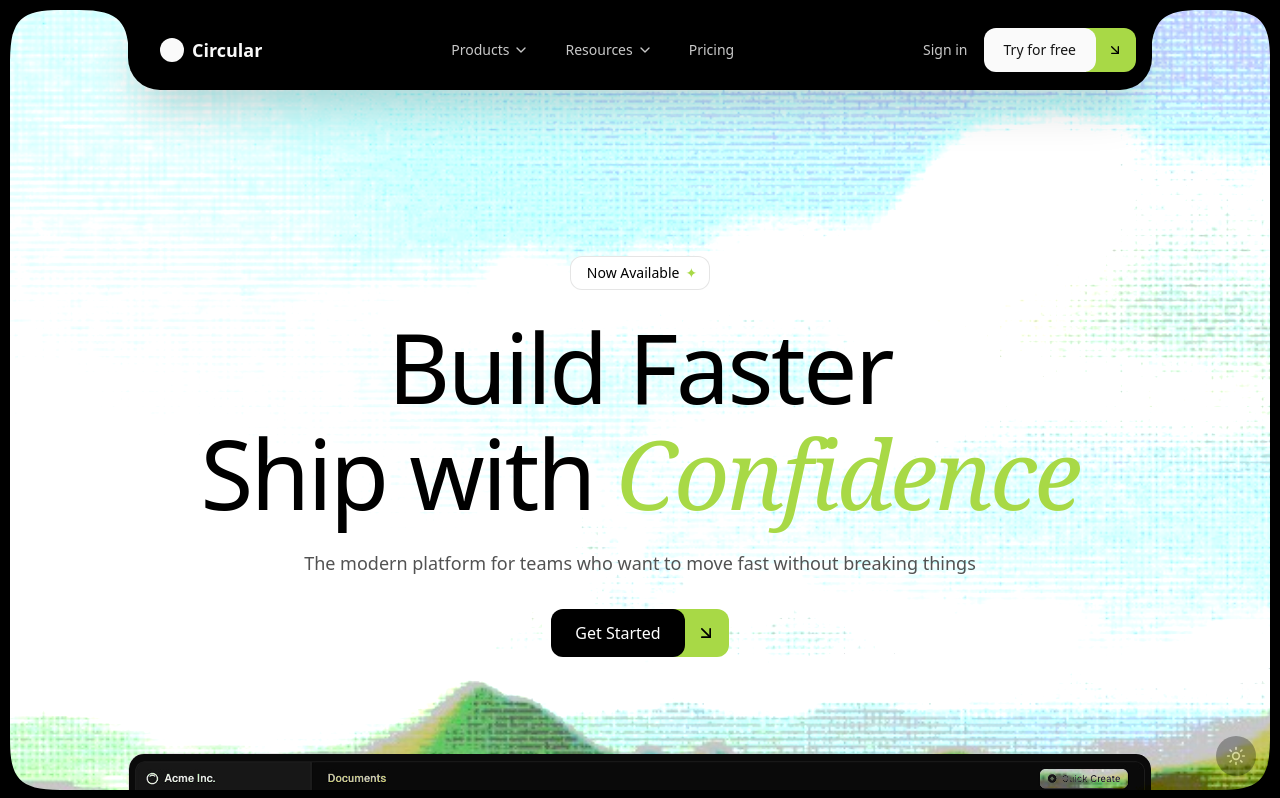
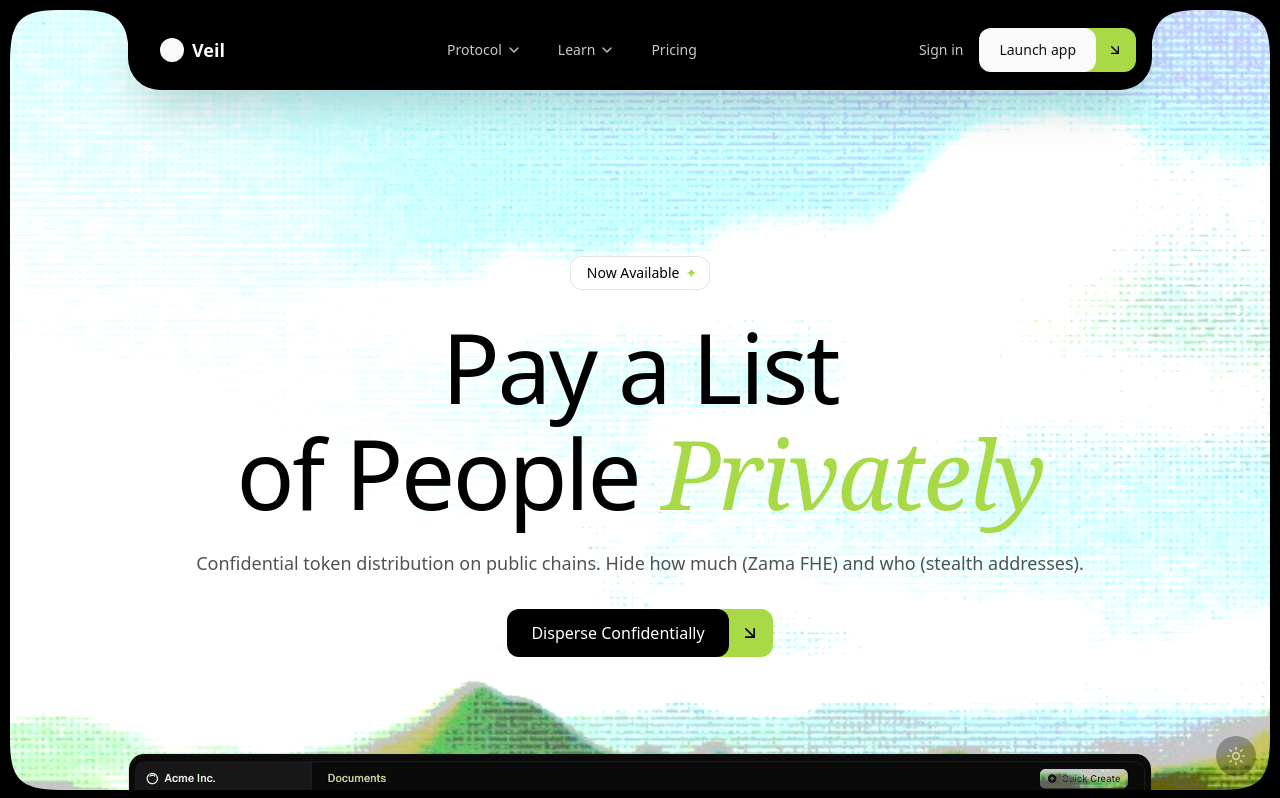
Before and after one commit to Venkat5599/zama, a Next.js app in the folder frontend/: page / in a window 1280 px wide. Shown: the top 798 px of the page. Built offline with nearby package versions, Linux system fonts and the light colour scheme; what wagmi would draw is missing.

Commit message:
Rewrite landing copy for Veil (hero, header, how-it-works, blur, metadata)

```diff
--- a/frontend/components/blur-in-headline.tsx
+++ b/frontend/components/blur-in-headline.tsx
@@ -4,7 +4,7 @@ import { useRef, useEffect, useState } from "react";
 import type { ReactNode } from "react";
 
 const headline =
-  "Modern teams use our platform to elevate every customer touchpoint, blending human expertise with AI capabilities in a unified system that drives continuous improvement across all channels.";
+  "Veil encrypts the amount with fully homomorphic encryption and hides the recipient behind a one-time stealth address, so onchain observers learn neither how much you paid nor who you paid.";
 
 export function BlurInHeadline(): ReactNode {
   const containerRef = useRef<HTMLDivElement>(null);
--- a/frontend/components/header.tsx
+++ b/frontend/components/header.tsx
@@ -6,16 +6,16 @@ import { useState, type ReactNode } from "react";
 
 const menus = {
   products: [
-    { label: "Analytics", description: "Track your metrics in real-time" },
-    { label: "Automation", description: "Streamline your workflows" },
-    { label: "Integrations", description: "Connect with 100+ tools" },
-    { label: "API", description: "Build custom solutions" },
+    { label: "Confidential Disperse", description: "Encrypted amounts to stealth addresses" },
+    { label: "Stealth Addresses", description: "One-time unlinkable recipients (ERC-5564)" },
+    { label: "FHE Amounts", description: "euint64 ciphertext balances (ERC-7984)" },
+    { label: "Claim Portal", description: "Decrypt only your own slice" },
   ],
   resources: [
-    { label: "Documentation", description: "Learn how to get started" },
-    { label: "Blog", description: "Tips and best practices" },
-    { label: "Case Studies", description: "See how others succeed" },
-    { label: "Community", description: "Join the conversation" },
+    { label: "Whitepaper", description: "Protocol and security analysis" },
+    { label: "Architecture", description: "How Veil is built" },
+    { label: "Prior Art", description: "FHE-DKSAP and related work" },
+    { label: "Zama Program", description: "Season 3 bounty track" },
   ],
 };
 
@@ -162,25 +162,25 @@ export function Header(): ReactNode {
       <div className="h-20 max-[850px]:h-18 flex items-center justify-between px-4 max-[850px]:px-6">
         <a href="#" className="flex items-center gap-2 ml-4 max-[850px]:ml-0">
           <div className="w-6 h-6 rounded-full bg-foreground" />
-          <span className="text-lg font-semibold text-foreground leading-0 max-[1200px]:hidden max-[850px]:inline">Circular</span>
+          <span className="text-lg font-semibold text-foreground leading-0 max-[1200px]:hidden max-[850px]:inline">Veil</span>
         </a>
 
         <nav className="flex items-center gap-1 max-[1200px]:gap-0 max-[850px]:hidden">
           <DesktopDropdown
-            label="Products"
+            label="Protocol"
             menuKey="products"
             isOpen={activeMenu === "products"}
             onOpen={() => setActiveMenu("products")}
             onClose={() => setActiveMenu(null)}
           />
           <DesktopDropdown
-            label="Resources"
+            label="Learn"
             menuKey="resources"
             isOpen={activeMenu === "resources"}
             onOpen={() => setActiveMenu("resources")}
             onClose={() => setActiveMenu(null)}
           />
-          <a href="#pricing" className="px-4 py-2 max-[1200px]:px-3 text-sm font-medium text-foreground/80 hover:text-foreground transition-colors rounded-full hover:bg-foreground/5">
+          <a href="/dashboard/send" className="px-4 py-2 max-[1200px]:px-3 text-sm font-medium text-foreground/80 hover:text-foreground transition-colors rounded-full hover:bg-foreground/5">
             Pricing
           </a>
         </nav>
@@ -189,9 +189,9 @@ export function Header(): ReactNode {
           <a href="#" className="text-sm font-medium text-foreground/80 hover:text-foreground transition-colors">
             Sign in
           </a>
-          <a href="#" className="group relative inline-flex items-center">
+          <a href="/dashboard/send" className="group relative inline-flex items-center">
             <span className="absolute right-0 inset-y-0 w-[calc(100%-1.5rem)] rounded-xl bg-accent" />
-            <span className="relative z-10 px-5 py-3 rounded-xl bg-foreground text-background text-sm font-medium">Try for free</span>
+            <span className="relative z-10 px-5 py-3 rounded-xl bg-foreground text-background text-sm font-medium">Launch app</span>
             <span className="relative -left-px z-10 w-10 h-10 rounded-xl flex items-center justify-center text-black">
               <ArrowDownRight className="w-4 h-4 transition-transform duration-300 group-hover:-rotate-45" />
             </span>
@@ -220,23 +220,23 @@ export function Header(): ReactNode {
             <div className="px-6 pb-4">
               <nav className="space-y-0">
                 <a href="#" className="flex items-center justify-between py-4 text-base font-medium text-foreground border-b border-foreground/10" onClick={closeMobile}>
-                  Customers
+                  Home
                 </a>
                 <MobileExpandable
-                  label="Products"
+                  label="Protocol"
                   menuKey="products"
                   isExpanded={mobileExpanded === "products"}
                   onToggle={() => toggleExpanded("products")}
                   onClose={closeMobile}
                 />
                 <MobileExpandable
-                  label="Resources"
+                  label="Learn"
                   menuKey="resources"
                   isExpanded={mobileExpanded === "resources"}
                   onToggle={() => toggleExpanded("resources")}
                   onClose={closeMobile}
                 />
-                <a href="#pricing" className="flex items-center justify-between py-4 text-base font-medium text-foreground" onClick={closeMobile}>
+                <a href="/dashboard/send" className="flex items-center justify-between py-4 text-base font-medium text-foreground" onClick={closeMobile}>
                   Pricing
                 </a>
               </nav>
@@ -247,7 +247,7 @@ export function Header(): ReactNode {
                 </a>
                 <a href="#" className="group relative inline-flex items-center" onClick={closeMobile}>
                   <span className="absolute right-0 inset-y-0 w-[calc(100%-1.5rem)] rounded-2xl bg-accent" />
-                  <span className="relative z-10 px-5 py-3 rounded-2xl bg-foreground text-background text-sm font-medium">Try for free</span>
+                  <span className="relative z-10 px-5 py-3 rounded-2xl bg-foreground text-background text-sm font-medium">Launch app</span>
                   <span className="relative -left-px z-10 w-10 h-10 rounded-2xl flex items-center justify-center text-foreground">
                     <ArrowDownRight className="w-4 h-4 transition-transform duration-300 group-hover:-rotate-45" />
                   </span>
--- a/frontend/components/hero.tsx
+++ b/frontend/components/hero.tsx
@@ -102,14 +102,14 @@ export function Hero(): ReactNode {
               variants={fadeInUp}
               transition={{ duration: 0.8, ease }}
             >
-              Build Faster
+              Pay a List
             </motion.span>
             <motion.span
               className="block"
               variants={fadeInUp}
               transition={{ duration: 0.8, ease }}
             >
-              Ship with <span className="italic font-serif text-accent">Confidence</span>
+              of People <span className="italic font-serif text-accent">Privately</span>
             </motion.span>
           </h1>
 
@@ -118,7 +118,7 @@ export function Hero(): ReactNode {
             variants={fadeInUp}
             transition={{ duration: 0.8, ease }}
           >
-            The modern platform for teams who want to move fast without breaking things
+            Confidential token distribution on public chains. Hide how much (Zama FHE) and who (stealth addresses).
           </motion.p>
 
           <motion.button
@@ -130,7 +130,7 @@ export function Hero(): ReactNode {
             whileTap={{ scale: 0.98 }}
           >
             <span className="absolute right-0 inset-y-0 w-[calc(100%-2rem)] max-[850px]:w-full rounded-xl bg-accent" />
-            <span className="relative z-10 px-6 py-3 rounded-xl bg-black text-white font-medium max-[850px]:flex-1">Get Started</span>
+            <span className="relative z-10 px-6 py-3 rounded-xl bg-black text-white font-medium max-[850px]:flex-1">Disperse Confidentially</span>
             <span className="relative -left-px z-10 w-11 h-11 rounded-xl flex items-center justify-center text-black">
               <ArrowDownRight className="w-5 h-5 transition-transform duration-300 group-hover:-rotate-45" />
             </span>
--- a/frontend/components/how-it-works.tsx
+++ b/frontend/components/how-it-works.tsx
@@ -8,21 +8,21 @@ import type { ReactNode } from "react";
 const steps = [
   {
     icon: CalendarCheck,
-    title: "Schedule kickoff",
+    title: "Register",
     description:
-      "Align on scope, structure, and timeline. Whether it's a quick setup or a full migration, we'll take it from there.",
+      "Generate spending and viewing keys once and publish a stealth meta-address to the ERC-6538 registry. Keys never leave your browser.",
   },
   {
     icon: Users,
-    title: "Real-time collaboration",
+    title: "Send",
     description:
-      "Work alongside our team with full visibility. Every step follows best practices and thorough QA to ensure quality.",
+      "Upload recipients, encrypt each amount with FHE in your browser, derive one-time stealth addresses, and disperse in a single transaction.",
   },
   {
     icon: Rocket,
-    title: "Launch and scale",
+    title: "Claim",
     description:
-      "Go live with confidence. Our AI continuously learns and improves, helping your team scale effortlessly.",
+      "Recipients scan announcements with their viewing key, detect their payment, and decrypt only their own slice via EIP-712 user decryption.",
   },
 ];
 
@@ -74,9 +74,9 @@ export function HowItWorks(): ReactNode {
             How it works
           </h2>
           <p className="mt-6 max-w-md text-lg leading-relaxed text-foreground/60">
-            Your platform, configured by experts and launched on an{" "}
-            <span className="font-medium text-foreground">Enterprise plan</span>
-            , ready to grow with you.
+            Three steps for confidential distribution: publish your keys, disperse encrypted amounts to stealth addresses, and claim{" "}
+            <span className="font-medium text-foreground">only your own slice</span>
+            .
           </p>
           <motion.a
             href="#"
@@ -84,7 +84,7 @@ export function HowItWorks(): ReactNode {
             whileTap={{ scale: 0.98 }}
             className="mt-8 inline-flex items-center rounded-xl bg-foreground px-6 py-3 text-sm font-semibold text-background transition-colors hover:bg-foreground/90"
           >
-            Schedule kickoff
+            Launch app
           </motion.a>
         </div>
 
--- a/frontend/lib/metadata.ts
+++ b/frontend/lib/metadata.ts
@@ -1,9 +1,9 @@
 import type { Metadata } from "next";
 
 export const siteConfig = {
-  name: "React Bits Pro - SaaS Template",
+  name: "Veil — Confidential Disperse",
   description:
-    "A modern, accessible landing page template built with Next.js, Tailwind CSS, and TypeScript.",
+    "Private token distribution on public chains. Hide how much (Zama FHE) and who (stealth addresses).",
   url: "https://example.com",
   ogImage: "/og-image.png",
   creator: "@yourhandle",
```
